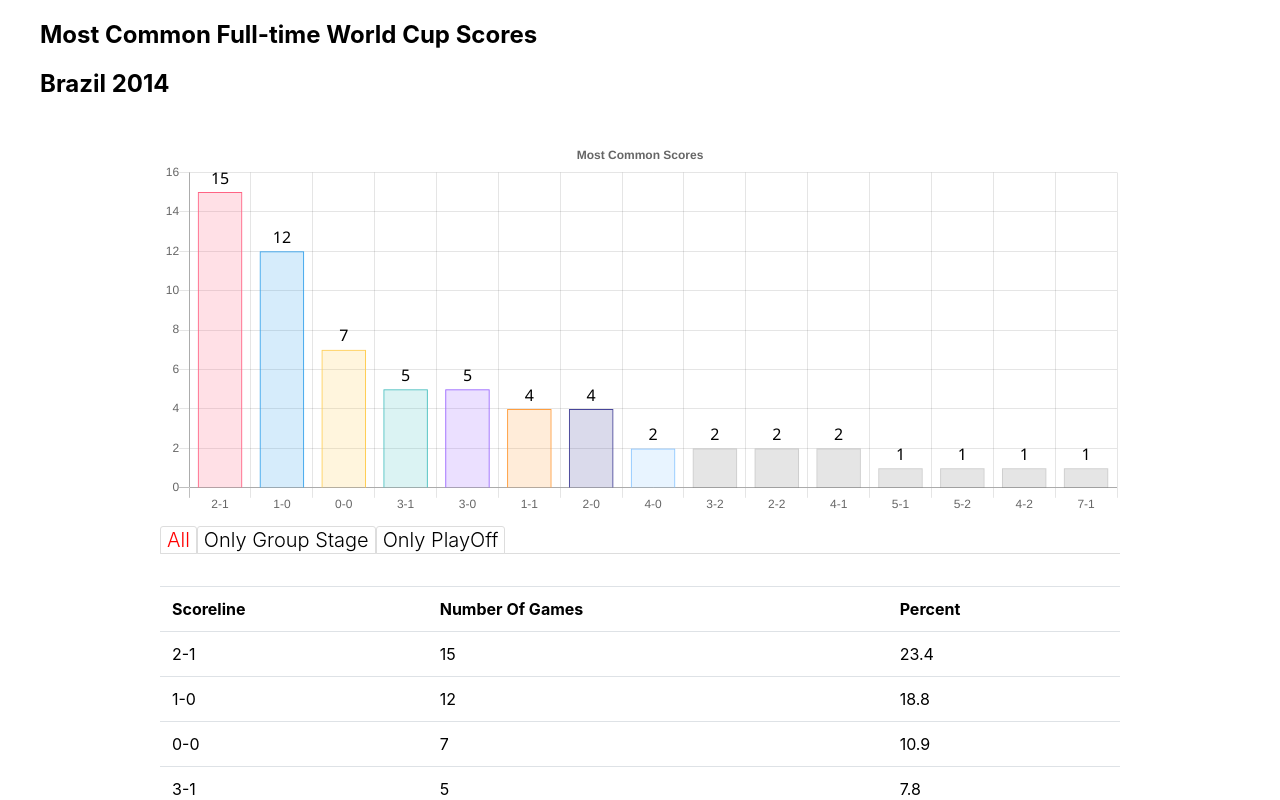
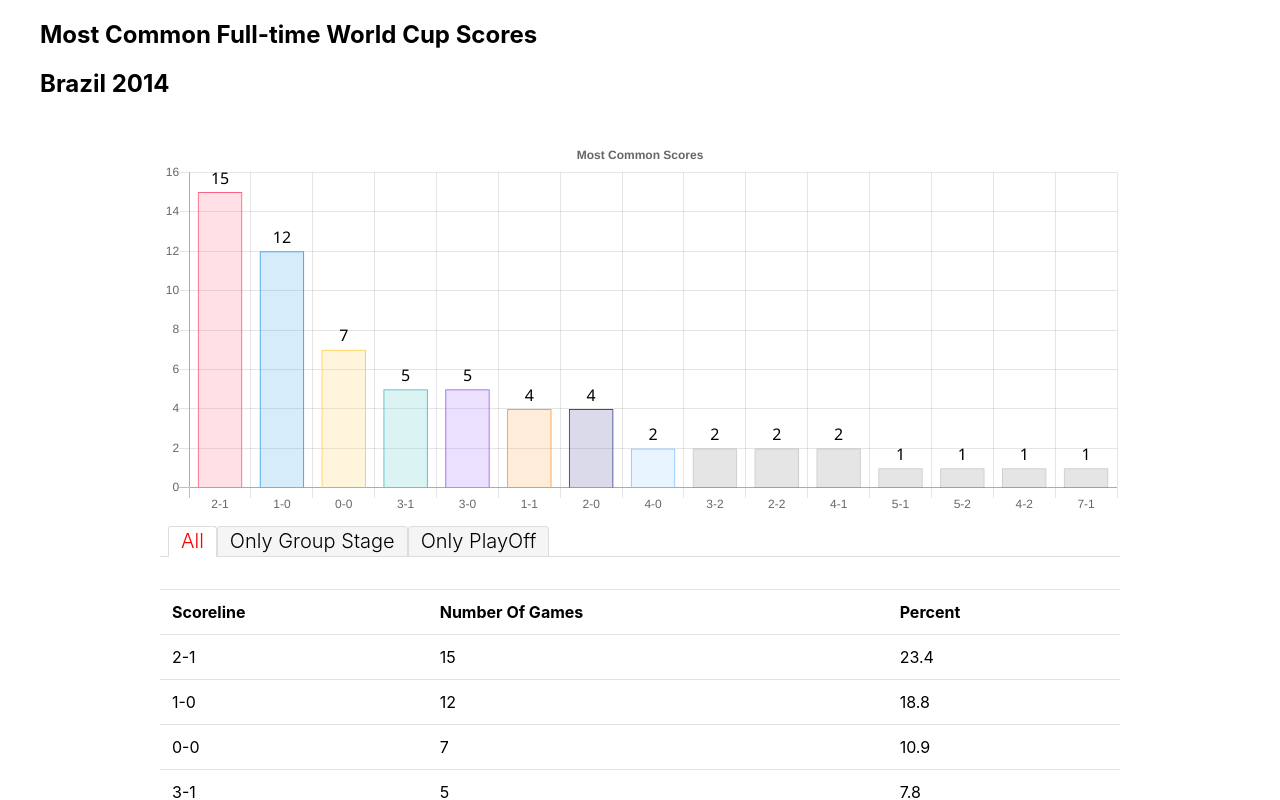
Before and after one commit to skotniczny/world-cup-stats, a website: page charts/index.html in a window 1280 px wide. Shown: the top 800 px of the page. Drawn offline with nearby package versions, Linux system fonts and the light colour scheme.

Commit message:
Style tabs

```diff
--- a/charts/scripts.js
+++ b/charts/scripts.js
@@ -274,7 +274,11 @@ function makeTabs (nodeList) {
     for (let tab of tabs) {
       let selected = tab === selectedTab
       tab.node.style.display = selected ? '' : 'none'
-      tab.button.style.color = selected ? 'red' : ''
+      if (selected) {
+        tab.button.classList.add('active')
+      } else {
+        tab.button.classList.remove('active')
+      }
     }
   }
 }
--- a/charts/style.css
+++ b/charts/style.css
@@ -25,6 +25,36 @@ body {
   vertical-align: top;
   border-top: 1px solid #dee2e6;
 }
+
+.tab-panel {
+  padding-top: 0.5rem;
+  padding-bottom: 0.5rem;
+}
+
+.tab-panel .nav {
+  border-bottom: 1px solid #ddd;
+  padding-left: 0.5rem;
+  padding-right: 0.5rem;
+}
+
+.tab-panel .nav-item {
+  background-color: #f5f5f5;
+  border: 1px solid #ddd;
+  border-top-left-radius: 3px;
+  border-top-right-radius: 3px;
+  cursor: pointer;
+  font-family: inherit;
+  font-size: 1.25rem;
+  font-weight: 300;
+  margin-bottom: -1px;
+  padding: 0.15rem 0.75rem;
+}
+.tab-panel .nav-item.active {
+  background-color: #fff;
+  border-bottom-color: #fff;
+  color: #f00;
+}
+
 @media (min-width: 992px) {
   canvas {
     max-width: 80%;
@@ -35,21 +65,5 @@ body {
     max-width: 80%;
     margin-left: auto;
     margin-right: auto;
-    padding-top: 0.5rem;
-    padding-bottom: 0.5rem;
-  }
-  .tab-panel .nav {
-    border-bottom: 1px solid #ddd;
-  }
-  .tab-panel .nav-item {
-    background-color: #fff;
-    border: 1px solid #ddd;
-    border-top-left-radius: 3px;
-    border-top-right-radius: 3px;
-    cursor: pointer;
-    font-family: inherit;
-    font-size: 1.25rem;
-    font-weight: 300;
-    margin-bottom: -1px;
   }
 }
```
